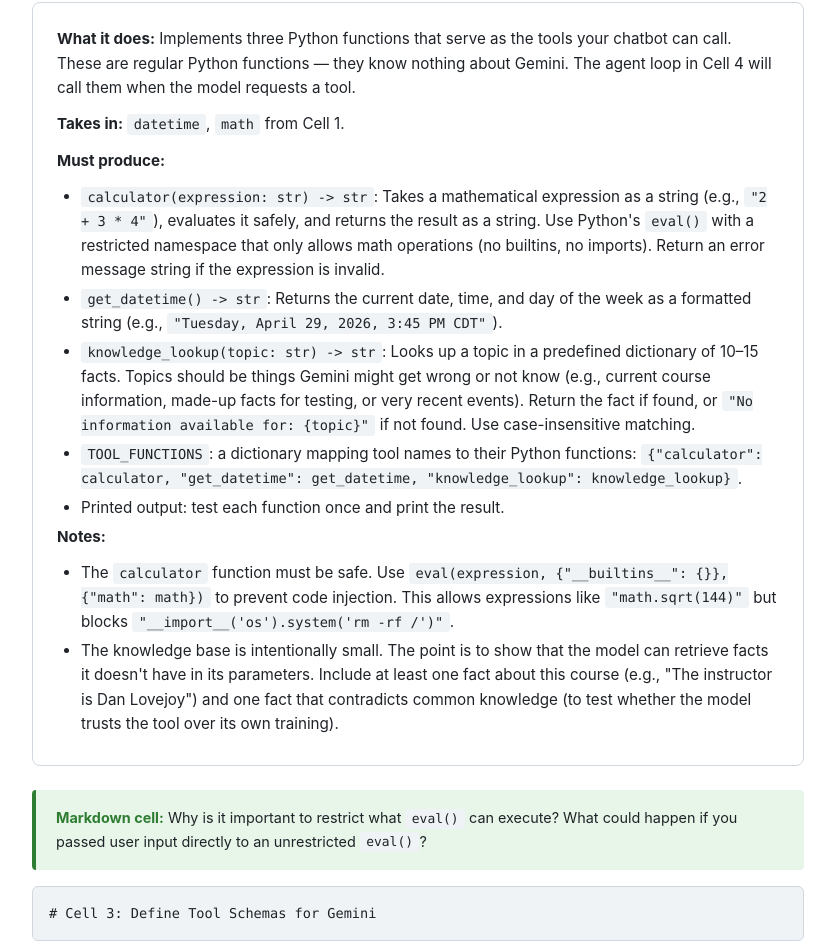
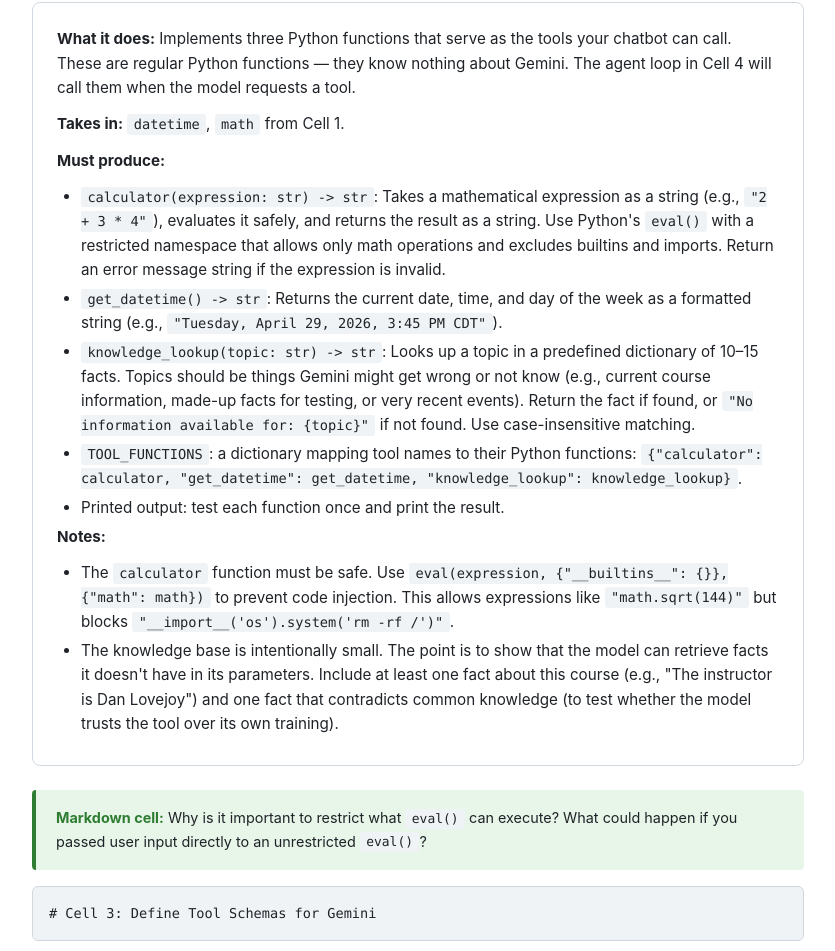
Before and after one commit to danhlovejoy/rose-build, a plain HTML site: page aiml2003/module6/lab6-nlp-agents.html in a window 1280 px wide. Shown: the part 1949-2900 px from the top of the page, without its empty margins (222-1057 px from the left). Drawn offline with Linux system fonts and the light colour scheme.

Commit message:
content: remove negation-pair slogans from demo and Module 6 lab
Two curriculum hits of the "No X, no Y" pattern WRITING-STANDARDS
bans:

- slides/tfidf-pipeline-demo.html (Stage 1 intro): "No structure,
  no numbers. Just words." → a single sentence describing raw text
  before structure or numerical encoding.
- aiml2003/module6/lab6-nlp-agents.html (calculator tool spec):
  "(no builtins, no imports)" → "...allows only math operations
  and excludes builtins and imports."

Co-Authored-By: Claude Opus 4.7 (1M context) <noreply@anthropic.com>

```diff
--- a/aiml2003/module6/lab6-nlp-agents.html
+++ b/aiml2003/module6/lab6-nlp-agents.html
@@ -78,7 +78,7 @@
 
   <p><strong>Must produce:</strong></p>
   <ul>
-    <li><code>calculator(expression: str) -> str</code>: Takes a mathematical expression as a string (e.g., <code>"2 + 3 * 4"</code>), evaluates it safely, and returns the result as a string. Use Python's <code>eval()</code> with a restricted namespace that only allows math operations (no builtins, no imports). Return an error message string if the expression is invalid.</li>
+    <li><code>calculator(expression: str) -> str</code>: Takes a mathematical expression as a string (e.g., <code>"2 + 3 * 4"</code>), evaluates it safely, and returns the result as a string. Use Python's <code>eval()</code> with a restricted namespace that allows only math operations and excludes builtins and imports. Return an error message string if the expression is invalid.</li>
     <li><code>get_datetime() -> str</code>: Returns the current date, time, and day of the week as a formatted string (e.g., <code>"Tuesday, April 29, 2026, 3:45 PM CDT"</code>).</li>
     <li><code>knowledge_lookup(topic: str) -> str</code>: Looks up a topic in a predefined dictionary of 10&ndash;15 facts. Topics should be things Gemini might get wrong or not know (e.g., current course information, made-up facts for testing, or very recent events). Return the fact if found, or <code>"No information available for: {topic}"</code> if not found. Use case-insensitive matching.</li>
     <li><code>TOOL_FUNCTIONS</code>: a dictionary mapping tool names to their Python functions: <code>{"calculator": calculator, "get_datetime": get_datetime, "knowledge_lookup": knowledge_lookup}</code>.</li>
```
Also changed, not shown: slides/tfidf-pipeline-demo.html (+1 -1 lines).
